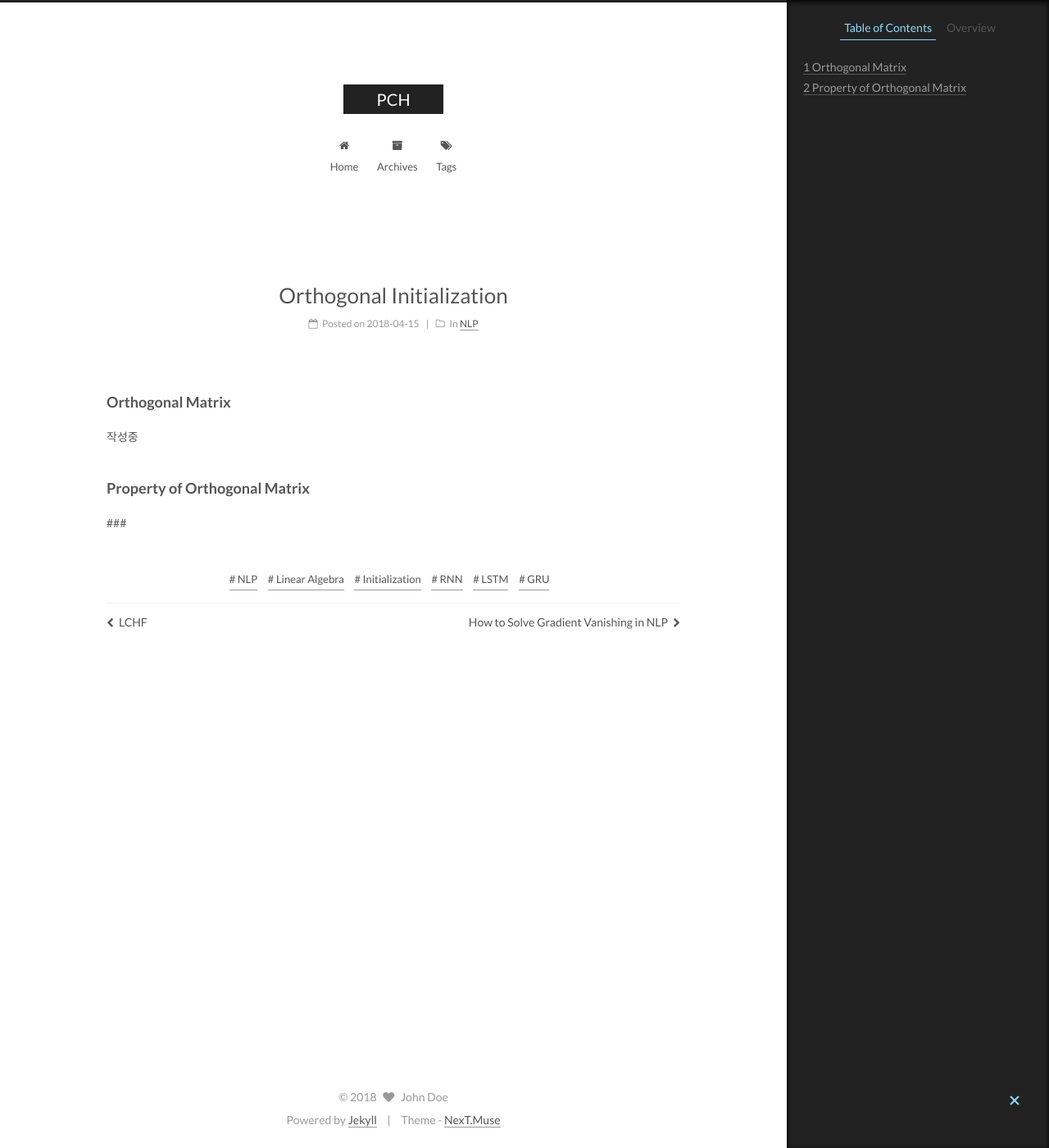
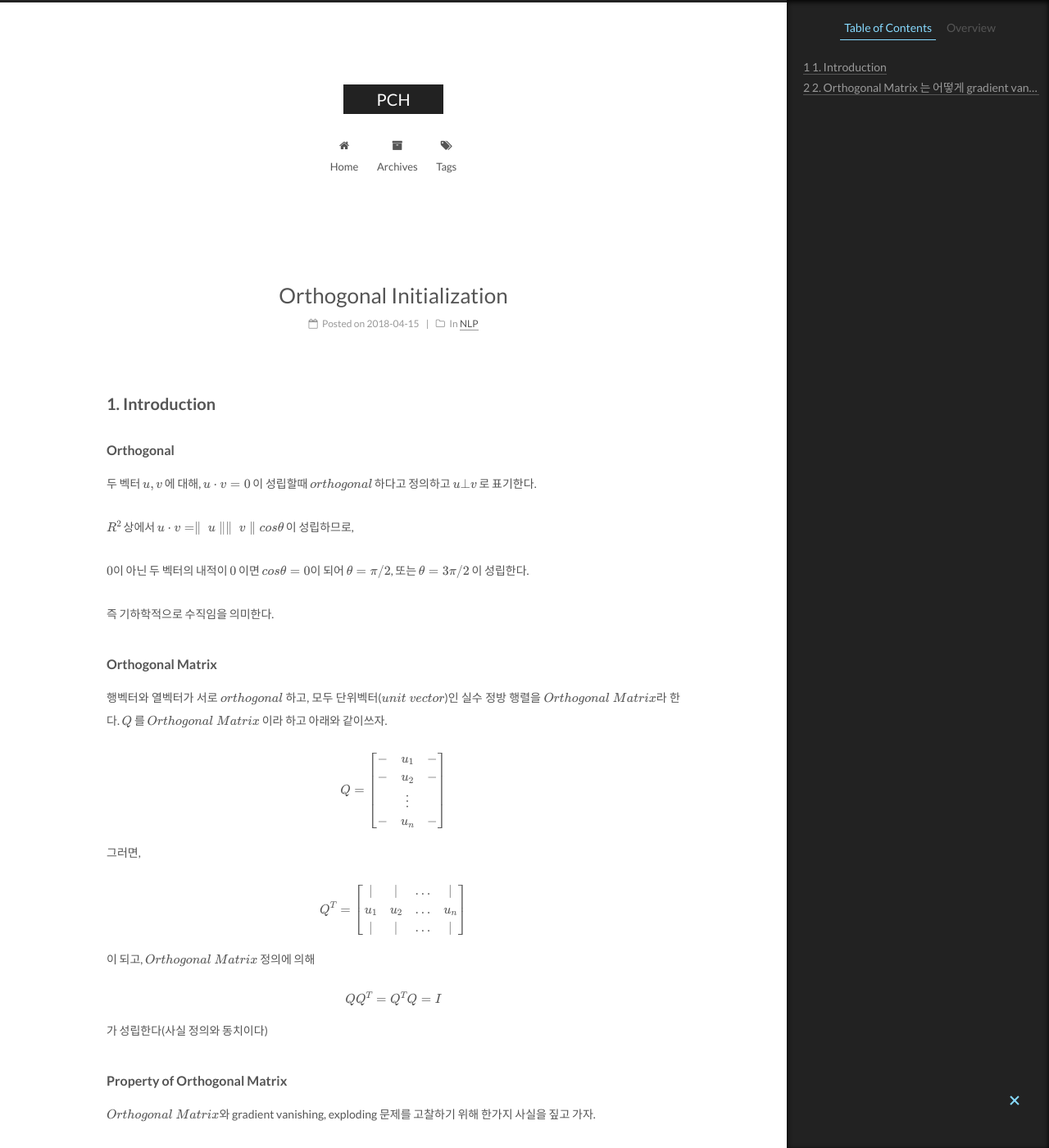
Before and after one commit to ChanghoPaeon/ChanghoPaeon.github.io, a Jekyll site: the page built from _posts/2018-04-15-Orthogonal-initialization.md, in a window 1280 px wide and 1400 px high. Shown: the whole window at 82% size. Built offline with Jekyll 4.4.1, drawn with Linux system fonts in a browser that asks for light colours; formulas are drawn with MathJax 3; some of the changed text lies outside the part shown.

Commit message:
modify post

```diff
--- a/_posts/2018-04-15-Orthogonal-initialization.md
+++ b/_posts/2018-04-15-Orthogonal-initialization.md
@@ -11,13 +11,72 @@ tags:
 - LSTM
 - GRU
 ---
+## 1. Introduction
+#### Orthogonal
+
+두 벡터 $$u, v$$ 에 대해, $$u \cdot v  = 0$$ 이 성립할때 $$orthogonal$$  하다고 정의하고 $$u \bot v$$ 로 표기한다.
+
+$$R^{2}$$ 상에서  $$u \cdot v = \parallel\ u\parallel\parallel\ v\parallel cos \theta$$ 이 성립하므로,
+
+$$0$$이 아닌 두 벡터의 내적이 $$0$$ 이면 $$cos \theta = 0$$이 되어  $$ \theta = \pi/2$$, 또는  $$ \theta = 3\pi/2$$ 이 성립한다.
+
+즉 기하학적으로 수직임을 의미한다.
 
 
-### Orthogonal Matrix
+#### Orthogonal Matrix
 
-작성중
+행벡터와 열벡터가 서로 $$orthogonal$$ 하고, 모두 단위벡터($$unit\ vector$$)인 실수 정방 행렬을 $$Orthogonal\  Matrix$$라 한다.
+$$Q$$ 를 $$Orthogonal\  Matrix$$ 이라 하고 아래와 같이쓰자.
 
-### Property of Orthogonal Matrix
+$$Q =  \begin{bmatrix}
+-& u_1 & - \\
+- & u_2 & - \\
+ & \vdots &  \\
+- & u_n & -
+\end{bmatrix}$$
+
+그러면,
+
+$$Q^{T} =  \begin{bmatrix}
+| & | & \dots & |\\
+u_1 & u_2 & \dots & u_n\\
+| & |& \dots & |
+\end{bmatrix}$$
+
+이 되고, $$Orthogonal\  Matrix$$ 정의에 의해
+
+$$QQ^{T} = Q^{T}Q = I$$
+
+가 성립한다(사실 정의와 동치이다)
+
+#### Property of Orthogonal Matrix
+
+$$Orthogonal\  Matrix$$와 gradient vanishing, exploding 문제를 고찰하기 위해 한가지 사실을 짚고 가자.
 
 
-###
+$$Proposition 1.$$  $$Orthogonal\  Matrix$$ 의  eigen value 는 $$\pm 1$$이다.
+
+$$proof)$$ $$x$$를 orthogonal matrix $$Q$$의 eigenvector라 하고 대응되는 eigenvalue 를 $$\lambda$$ 하자.
+그러면 eigenvector 정의에 의해 $$x\ne0$$ 이고 $$Qx = \lambda\ x$$ 을 얻는다.
+위 식의 양변에 transepose 를 취하면, $$x^{T}Q^{T} = \lambda\ x^{T}$$이 되고 앞의 식과 곱하면, $$x^{T}Q^{T}Qx = \lambda\ x^{T}\lambda\ x$$이 된다.
+정리하면 $$x^{T}x \ = \lambda\ x^{T}\lambda\ x \ = \lambda^{2}\ x^{T}x $$ 가 된다. 이를 한 변으로 이항하면 $$(1-\lambda^{2})x^{T}x = 0$$ 이 되고,  eigenvector 는 nonzero vector 이므로, $$\lambda^{2} = 1$$, 따라서 $$\lambda = \pm1$$이 된다 $$\Box$$
+
+
+
+## 2. Orthogonal Matrix 는 어떻게 gradient vanishing, exploding을 막을 수 있는가?
+
+앞서 RNN 에서의 gradient vanishing problem은 chain rule로 계산된 Loss 에 대한 weight의 편미분,
+
+$$\begin{align}\frac{\partial Loss}{\partial W}& = \frac{\partial Loss}{\partial f(z_3)} \cdot \frac{\partial f(z_3)}{\partial f(z_2)} \cdot \frac{\partial f(z_2)}{\partial f(z1)} \cdot \frac{\partial f(z_1)}{\partial W} \\
+& = \frac{\partial Loss}{\partial f(z_3)} \cdot f'(z_3) \cdot W \cdot f'(z_2) \cdot W \cdot f'(z_1) \cdot W \end{align}$$
+
+에서 activation function $$f'(z)$$의 값들이 작아 발생함을 논증하였다. 그럼 vanising과 exploding 을 막기위해 activation function 으로 $$identity\ function$$을 사용하면 어떻게 될까? 위 식은 아래와 같이 바뀔 것이다.
+
+
+$$\frac{\partial Loss}{\partial W_1} = \frac{\partial Loss}{\partial f(z_3)} \cdot W \cdot W  \cdot W = \frac{\partial Loss}{\partial f(z_3)} \cdot W^{3} $$
+
+$$W$$의 diagonalization 을  $$W=P\mathit{\Lambda} P^{-1}$$라 하면,  $$W^3 =(P\mathit{\Lambda} P^{-1})(P\mathit{\Lambda} P^{-1})(P\mathit{\Lambda} P^{-1}) = P\mathit{\Lambda}^{3} P^{-1} $$ 을 얻게된다.
+
+만약, $$W$$ eigenvalue가 $$1$$ 보다 크거나 작다면, vanishing 혹은 exploding 문제를 겪을 것이다.
+
+이 문제가 초기부터 발생하는 것을 막기 위해, $$W$$ 을 $$orthogonal\ matrix$$ 로 초기화 하는 것이다.
```
